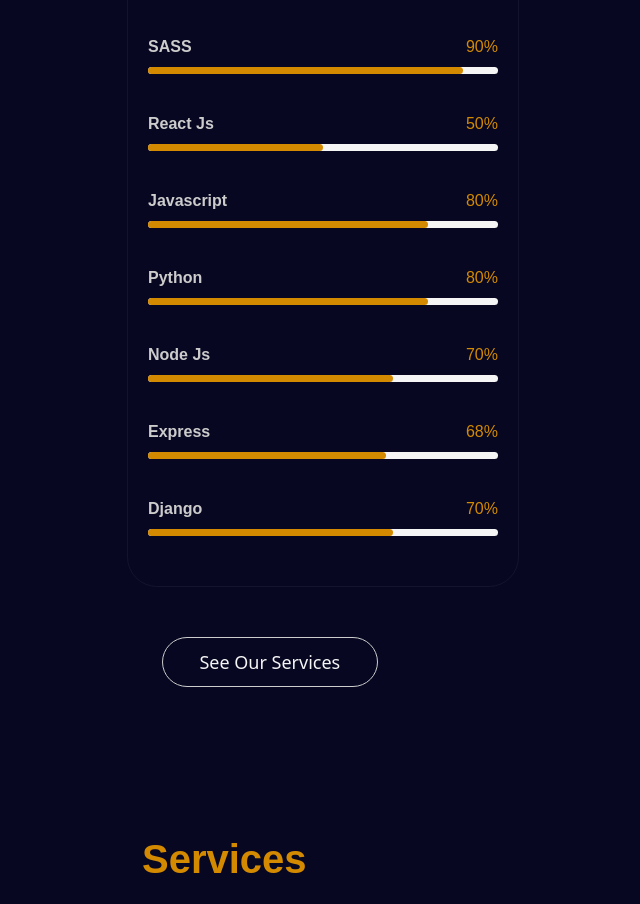
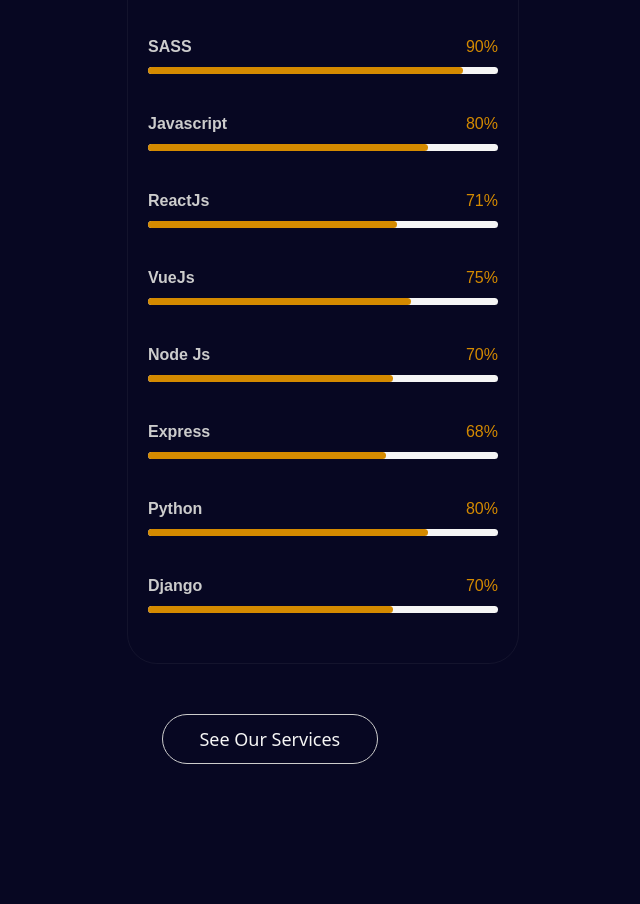
Before and after one commit to Mavton23/DevelopersMz.github.io, a plain HTML site: page index.html in a window 1280 px wide. Shown: the part 1403-2307 px from the top of the page, without its empty margins (158-798 px from the left). Drawn offline with Linux system fonts and the light colour scheme.

Commit message:
Update index.html

```diff
--- a/index.html
+++ b/index.html
@@ -131,18 +131,7 @@
                         <!-- Progress -->
                     </div>
                     <!-- Skills Item End -->
-                    <!-- Skills Item -->
-                    <div class="skill-item padd-15">
-                        <h5>React Js</h5>
-                        <!-- Progress -->
-                        <div class="progress">
-                          <div class="progress-in" style="width: 50%;"></div>
-                          <div class="skill-percent">50%</div>
-                        </div>
-                        <!-- Progress -->
-                    </div>
-                    <!-- Skills Item End -->
-                    <!-- Skills Item -->
+		    <!-- Skills Item -->
                     <div class="skill-item padd-15">
                         <h5>Javascript</h5>
                         <!-- Progress -->
@@ -155,11 +144,22 @@
                     <!-- Skills Item End -->
                     <!-- Skills Item -->
                     <div class="skill-item padd-15">
-                        <h5>Python</h5>
+                        <h5>ReactJs</h5>
                         <!-- Progress -->
                         <div class="progress">
-                          <div class="progress-in" style="width: 80%;"></div>
-                          <div class="skill-percent">80%</div>
+                          <div class="progress-in" style="width: 71%;"></div>
+                          <div class="skill-percent">71%</div>
+                        </div>
+                        <!-- Progress -->
+                    </div>
+                    <!-- Skills Item End -->
+		    <!-- Skills Item -->
+                    <div class="skill-item padd-15">
+                        <h5>VueJs</h5>
+                        <!-- Progress -->
+                        <div class="progress">
+                          <div class="progress-in" style="width: 75%;"></div>
+                          <div class="skill-percent">75%</div>
                         </div>
                         <!-- Progress -->
                     </div>
@@ -175,7 +175,6 @@
                         <!-- Progress -->
                     </div>
                     <!-- Skills Item End -->
-                    <!-- Skills Item -->
 		    <!-- Skills Item -->
                     <div class="skill-item padd-15">
                         <h5>Express</h5>
@@ -183,6 +182,17 @@
                         <div class="progress">
                           <div class="progress-in" style="width: 68%;"></div>
                           <div class="skill-percent">68%</div>
+                        </div>
+                        <!-- Progress -->
+                    </div>
+                    <!-- Skills Item End -->
+                    <!-- Skills Item -->
+                    <div class="skill-item padd-15">
+                        <h5>Python</h5>
+                        <!-- Progress -->
+                        <div class="progress">
+                          <div class="progress-in" style="width: 80%;"></div>
+                          <div class="skill-percent">80%</div>
                         </div>
                         <!-- Progress -->
                     </div>
```
